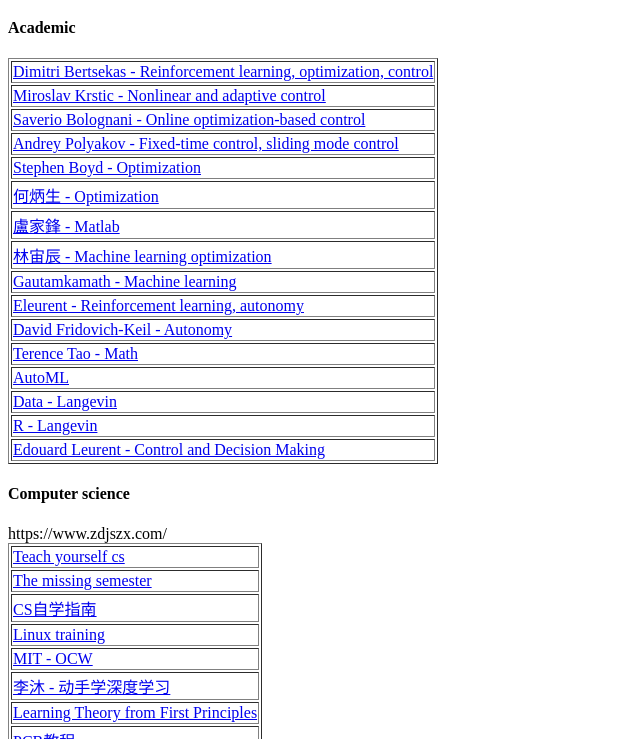
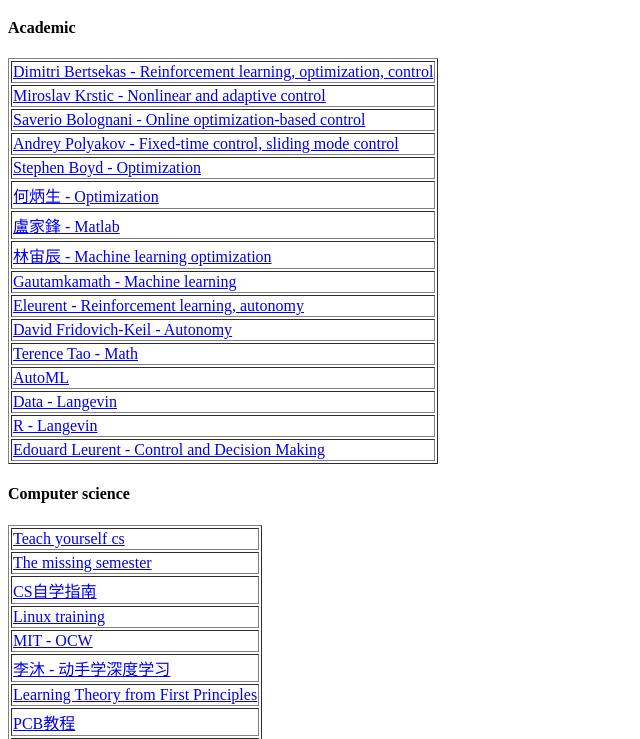
Before and after one commit to fumianUP/fumianUP.github.io, a plain HTML site: page res.html in a window 1280 px wide. Shown: the part 61-800 px from the top of the page, without its empty margins (0-640 px from the left). Drawn offline with Linux system fonts and the light colour scheme.

Commit message:
fix the error of res

```diff
--- a/res.html
+++ b/res.html
@@ -123,7 +123,6 @@
   <tr>
     <td><a href="https://www.zdjszx.com/">自动驾驶之心</a></td>
   </tr>
-  https://www.zdjszx.com/
 
 </table>
 
```
